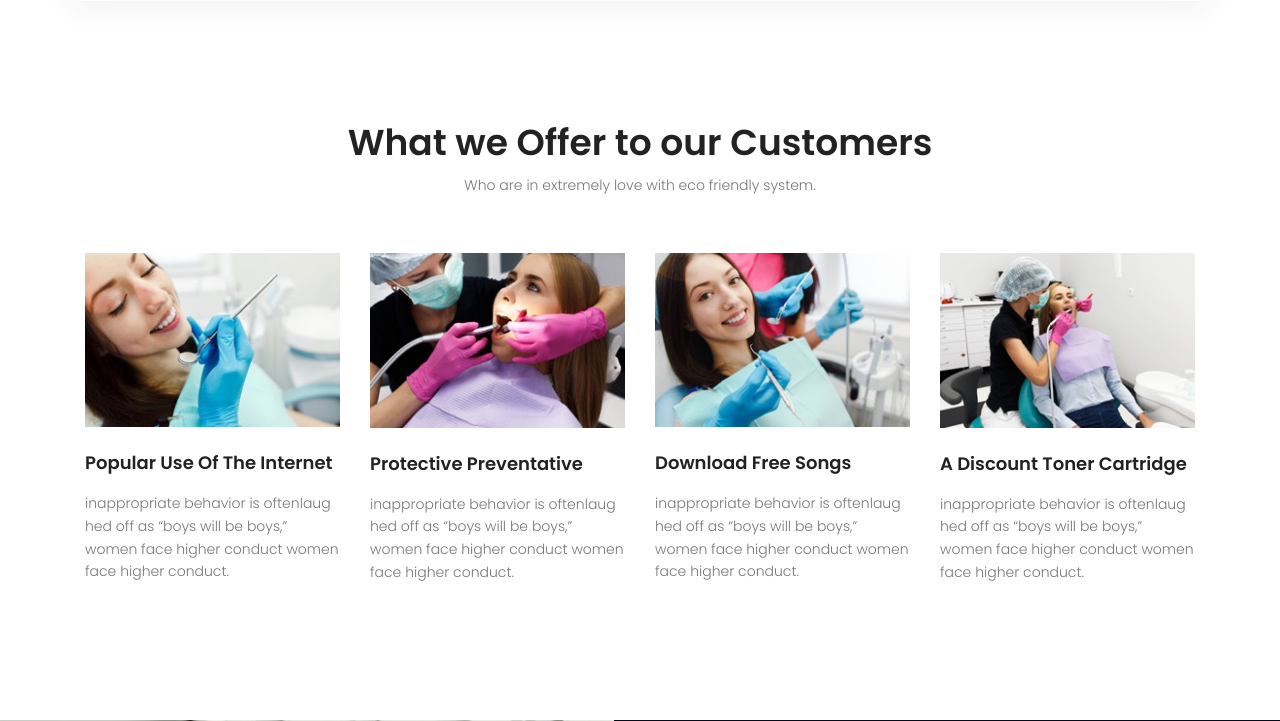
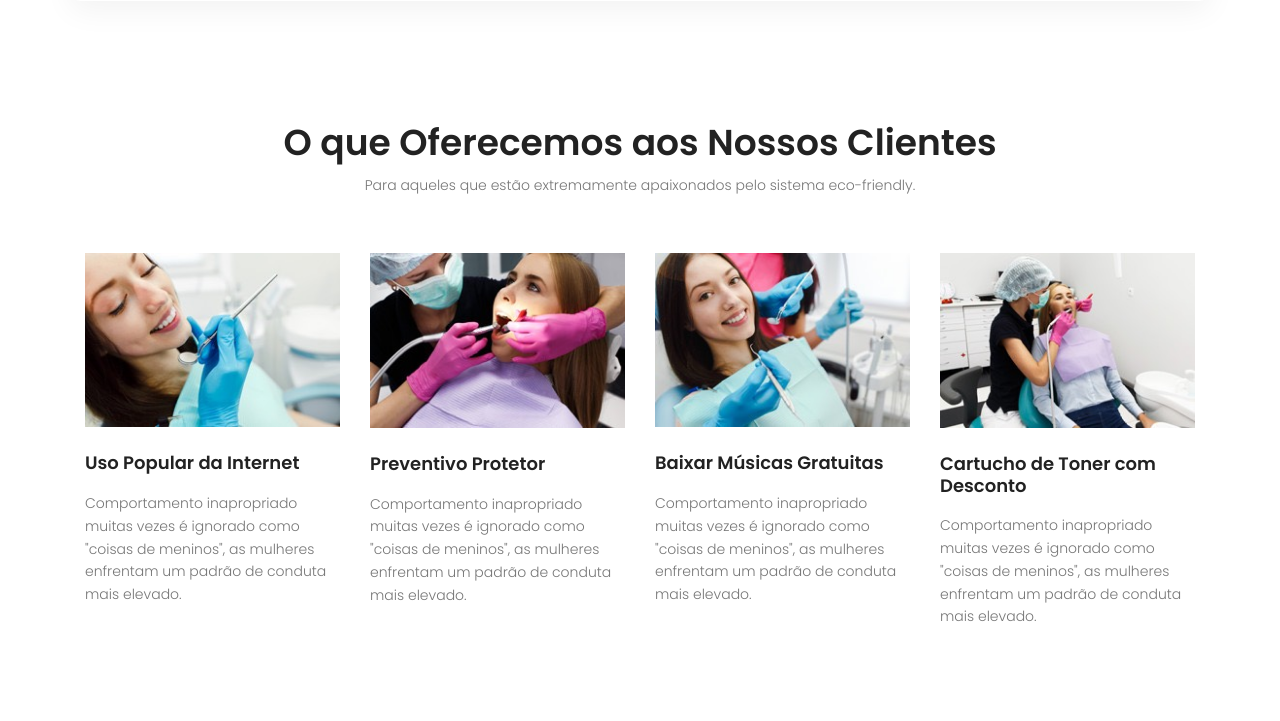
Before and after one commit to GustaSoier/Clinica-Dentista, a Laravel app: page / in a window 1280 px wide. Shown: the part 1061-1782 px from the top of the page. Run offline with Laravel 9, Linux system fonts and the light colour scheme; some libraries are stand-ins or nearby versions.

Commit message:
PHP
feita a tradução da Área de serviços

```diff
--- a/clinicadentista/resources/views/site/home.blade.php
+++ b/clinicadentista/resources/views/site/home.blade.php
@@ -55,14 +55,14 @@
 
 
 
-    <!-- Start service Area -->
+    <!-- Início da Área de Serviços -->
     <section class="service-area section-gap">
         <div class="container">
             <div class="row d-flex justify-content-center">
                 <div class="col-md-12 pb-40 header-text text-center">
-                    <h1 class="pb-10">What we Offer to our Customers</h1>
+                    <h1 class="pb-10">O que Oferecemos aos Nossos Clientes</h1>
                     <p>
-                        Who are in extremely love with eco friendly system.
+                        Para aqueles que estão extremamente apaixonados pelo sistema eco-friendly.
                     </p>
                 </div>
             </div>
@@ -71,11 +71,11 @@
                     <div class="single-service">
                         <img class="img-fluid" src="img/s1.jpg" alt="">
                         <a href="#">
-                            <h4>Popular Use Of The Internet</h4>
+                            <h4>Uso Popular da Internet</h4>
                         </a>
                         <p>
-                            inappropriate behavior is oftenlaug hed off as “boys will be boys,” women face higher conduct
-                            women face higher conduct.
+                            Comportamento inapropriado muitas vezes é ignorado como "coisas de meninos", as mulheres
+                            enfrentam um padrão de conduta mais elevado.
                         </p>
                     </div>
                 </div>
@@ -83,11 +83,11 @@
                     <div class="single-service">
                         <img class="img-fluid" src="img/s2.jpg" alt="">
                         <a href="#">
-                            <h4>Protective Preventative</h4>
+                            <h4>Preventivo Protetor</h4>
                         </a>
                         <p>
-                            inappropriate behavior is oftenlaug hed off as “boys will be boys,” women face higher conduct
-                            women face higher conduct.
+                            Comportamento inapropriado muitas vezes é ignorado como "coisas de meninos", as mulheres
+                            enfrentam um padrão de conduta mais elevado.
                         </p>
                     </div>
                 </div>
@@ -95,11 +95,11 @@
                     <div class="single-service">
                         <img class="img-fluid" src="img/s3.jpg" alt="">
                         <a href="#">
-                            <h4>Download Free Songs</h4>
+                            <h4>Baixar Músicas Gratuitas</h4>
                         </a>
                         <p>
-                            inappropriate behavior is oftenlaug hed off as “boys will be boys,” women face higher conduct
-                            women face higher conduct.
+                            Comportamento inapropriado muitas vezes é ignorado como "coisas de meninos", as mulheres
+                            enfrentam um padrão de conduta mais elevado.
                         </p>
                     </div>
                 </div>
@@ -107,18 +107,18 @@
                     <div class="single-service">
                         <img class="img-fluid" src="img/s4.jpg" alt="">
                         <a href="#">
-                            <h4>A Discount Toner Cartridge</h4>
+                            <h4>Cartucho de Toner com Desconto</h4>
                         </a>
                         <p>
-                            inappropriate behavior is oftenlaug hed off as “boys will be boys,” women face higher conduct
-                            women face higher conduct.
+                            Comportamento inapropriado muitas vezes é ignorado como "coisas de meninos", as mulheres
+                            enfrentam um padrão de conduta mais elevado.
                         </p>
                     </div>
                 </div>
             </div>
         </div>
     </section>
-    <!-- End service Area -->
+    <!-- Fim da Área de Serviços -->
 
     <!-- Start home-about Area -->
     <section class="home-about-area section-gap relative">
```
